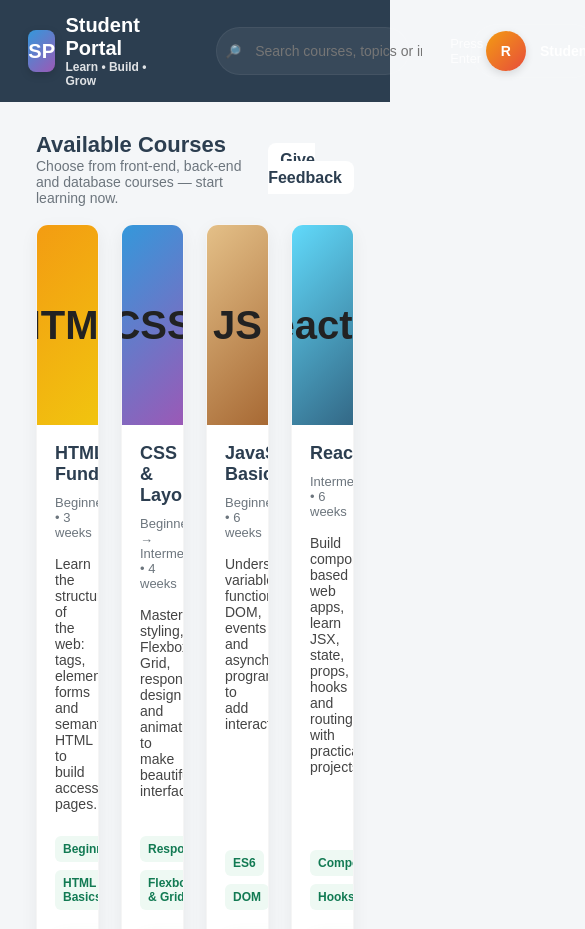
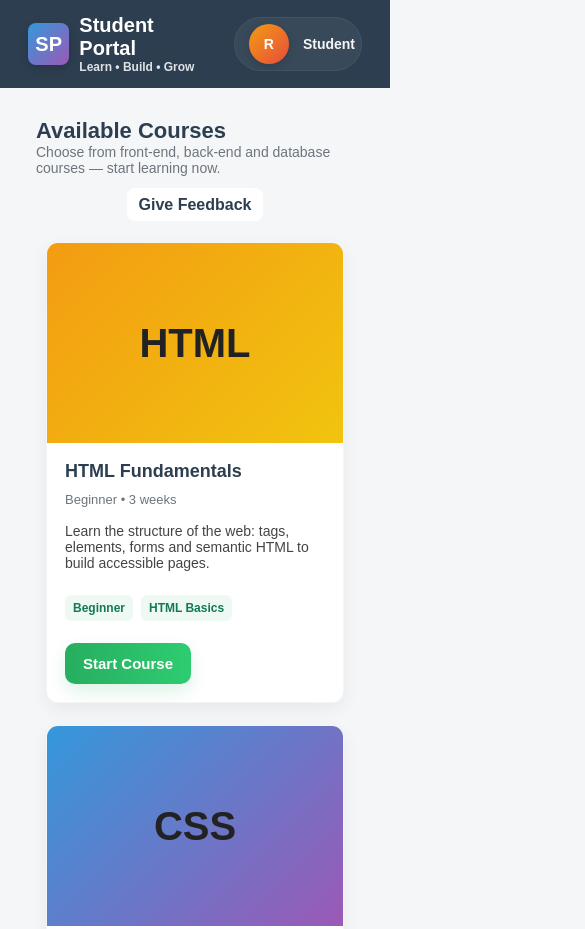
Before and after one commit to rashmi-suryavanshi-21/Student-Portal, a plain HTML site: page index.html in a window 390 px wide. Shown: the top 929 px of the page, 585 px wide, since content can reach past the window. Drawn offline with Linux system fonts and the light colour scheme.

Commit message:
responsive student portal

```diff
--- a/index.html
+++ b/index.html
@@ -12,6 +12,7 @@
 
   <!-- HEADER -->
   <header>
+    <div class="header-inner">
     <div class="header-left">
       <div class="logo">
         <span class="mark">SP</span>
@@ -34,13 +35,13 @@
 
     <div class="header-right">
       <div class="auth-pill" role="navigation">
-
         <!-- profile  -->
         <div style="display:flex;align-items:center;gap:8px;padding-left:8px;">
           <div class="avatar" aria-hidden="true">R</div>
           <div class="profile-name">Student</div>
         </div>
       </div>
+    </div>
     </div>
   </header>
 
@@ -51,8 +52,8 @@
         <h1>Available Courses</h1>
         <div class="page-sub">Choose from front-end, back-end and database courses — start learning now.</div>
       </div>
+
       <div class="page-actions">
-
         <a href="#feedback" style="text-decoration:none"><span
             style="background:#fff;padding:8px 12px;border-radius:8px;font-weight:700;color:var(--primary)">Give
             Feedback</span></a>
--- a/portal.css
+++ b/portal.css
@@ -18,7 +18,7 @@
     }
 
     /* ===== HEADER ===== */
-    header{
+    .header-inner{
       background:linear-gradient(0deg, rgba(44,62,80,1), rgba(44,62,80,1));
       color:white;
       padding:14px 28px;
@@ -258,3 +258,15 @@
       border:none;
       cursor:pointer;
     }
+
+    @media (max-width:726px){
+      header,footer {width: 100vw; }
+      .courses{padding: 10px;grid-template-columns: 1fr;}
+      .header-center{display: none; flex-wrap: wrap;}
+      .footer-inner{justify-content: center;}
+      .page-title{flex-direction: column;justify-content: left;align-items: left;}
+    }
+    @media (min-width:726px) and (max-width:1180px){
+      .search{opacity: 1;}
+      .courses{grid-template-columns:1fr 1fr}
+    }
```
